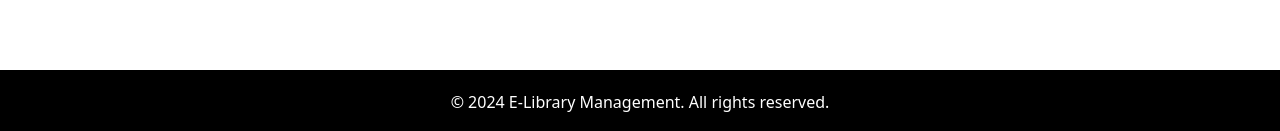
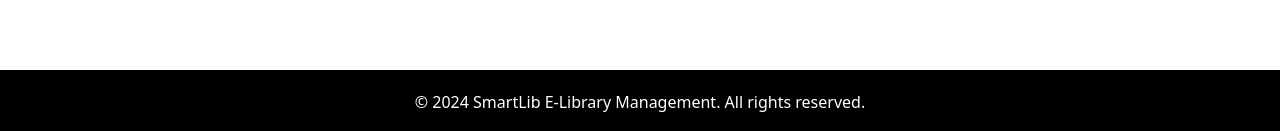
Before and after one commit to DilsharaRathnayaka/Library_Management_System, a React (Vite) app in the folder LMSystem/: page /bookavailability in a window 1280 px wide. Shown: the part 666-797 px from the top of the page. Built offline with nearby package versions, Linux system fonts and the light colour scheme.

Commit message:
Add footer

```diff
--- a/LMSystem/src/components/Footer.jsx
+++ b/LMSystem/src/components/Footer.jsx
@@ -1,9 +1,16 @@
+import React from "react";
+import { NavLink } from "react-router-dom";
+
 function Footer() {
   return (
-    <footer className="bg-[#000000] text-white text-center py-5 fixed bottom-0 w-full">
-      <p className="m-0 text-sm md:text-base">
-        © 2024 E-Library Management. All rights reserved.
-      </p>
+    <footer className="bg-[#000000] text-white text-center py-5 bottom-0 w-full">
+      <div className="container mx-auto flex flex-col items-center">
+
+        {/* Footer Text */}
+        <p className="m-0 text-sm md:text-base">
+          © 2024 SmartLib E-Library Management. All rights reserved.
+        </p>
+      </div>
     </footer>
   );
 }
```
